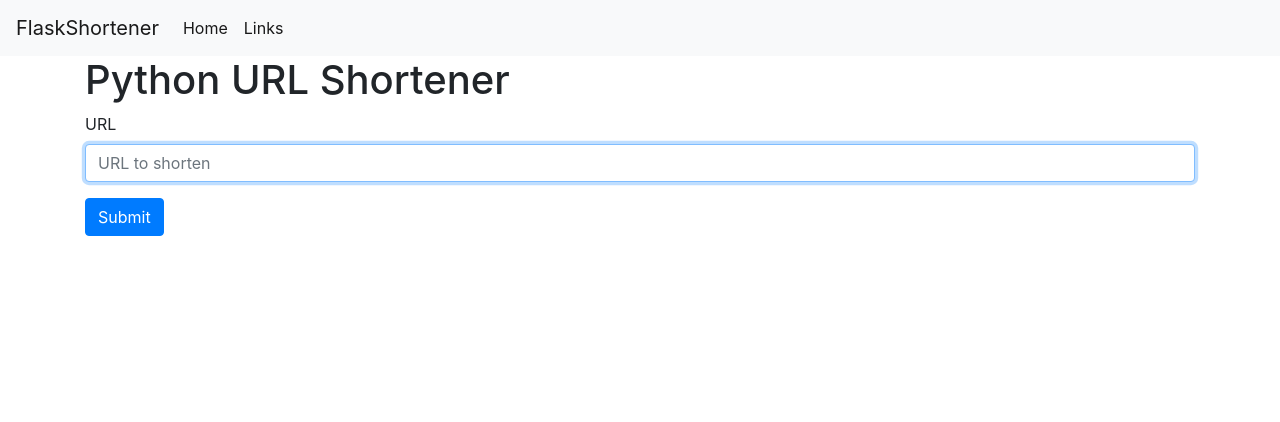
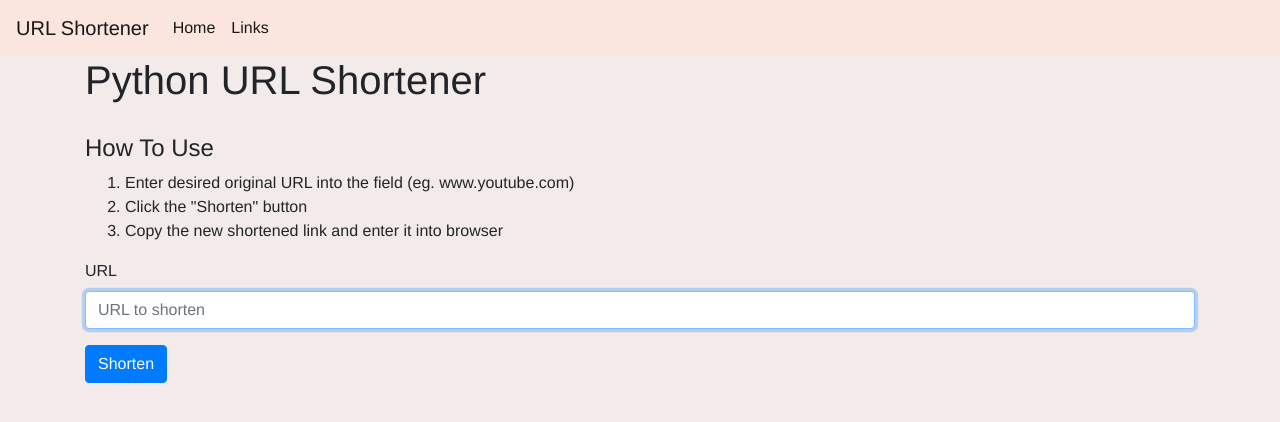
Before and after one commit to Xerozzz/Python-URL-Shorterner, a Flask app: page / in a window 1280 px wide. Shown: the top 422 px of the page. Run offline with Flask 2, Linux system fonts and the light colour scheme; some libraries are stand-ins or nearby versions.

Commit message:
Adding CSS

```diff
--- /dev/null
+++ b/static/main.css
@@ -0,0 +1,14 @@
+.howTo {
+  font-weight: normal;
+  padding-top: 2%;
+}
+
+.navbar {
+  background-color: #fae5df;
+  color: black;
+}
+
+body {
+  background-color: #f2ebe9;
+  font-family: Helvetica, Sans-Serif;
+}
--- a/templates/base.html
+++ b/templates/base.html
@@ -7,12 +7,14 @@
 
     <!-- Bootstrap CSS -->
     <link rel="stylesheet" href="https://stackpath.bootstrapcdn.com/bootstrap/4.3.1/css/bootstrap.min.css" integrity="sha384-ggOyR0iXCbMQv3Xipma34MD+dH/1fQ784/j6cY/iJTQUOhcWr7x9JvoRxT2MZw1T" crossorigin="anonymous">
+    <!-- Custom CSS -->
+    <link rel="stylesheet" href="{{ url_for('static',filename='main.css') }}">
 
     <title>{% block title %} {% endblock %}</title>
   </head>
   <body>
-    <nav class="navbar navbar-expand-md navbar-light bg-light">
-        <a class="navbar-brand" href="{{ url_for('index')}}">FlaskShortener</a>
+    <nav class="navbar navbar-expand-md navbar-light">
+        <a class="navbar-brand" href="{{ url_for('index')}}">URL Shortener</a>
         <button class="navbar-toggler" type="button" data-toggle="collapse" data-target="#navbarNav" aria-controls="navbarNav" aria-expanded="false" aria-label="Toggle navigation">
             <span class="navbar-toggler-icon"></span>
         </button>
--- a/templates/index.html
+++ b/templates/index.html
@@ -5,6 +5,12 @@
     {% for message in get_flashed_messages() %}
         <div class="alert alert-danger">{{ message }}</div>
     {% endfor %}
+    <h4 class="howTo">How To Use</h4>
+    <ol>
+        <li>Enter desired original URL into the field (eg. www.youtube.com)</li>
+        <li>Click the "Shorten" button</li>
+        <li>Copy the new shortened link and enter it into browser</li>
+    </ol>
     <form method="post">
     <div class="form-group">
         <label for="url">URL</label>
@@ -14,7 +20,7 @@
     </div>
 
     <div class="form-group">
-        <button type="submit" class="btn btn-primary">Submit</button>
+        <button type="submit" class="btn btn-primary">Shorten</button>
     </div>
     </form>
 
```
Also changed, not shown: templates/stats.html (+4 -4 lines).
